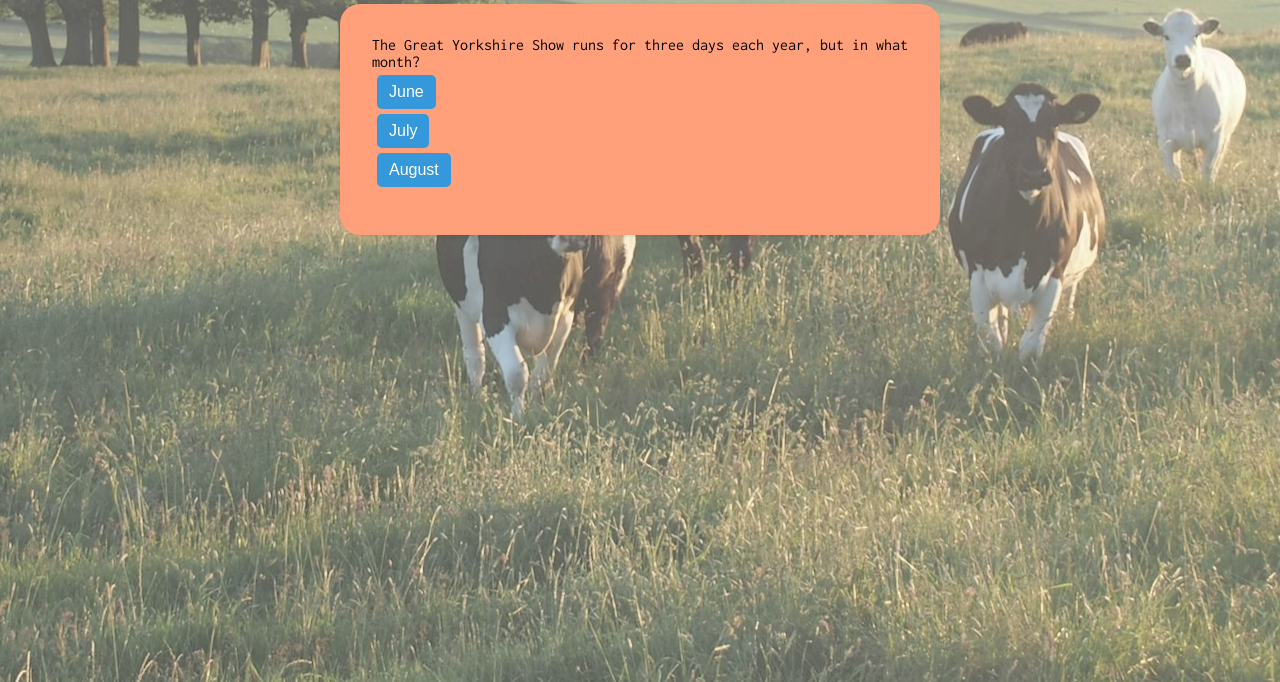
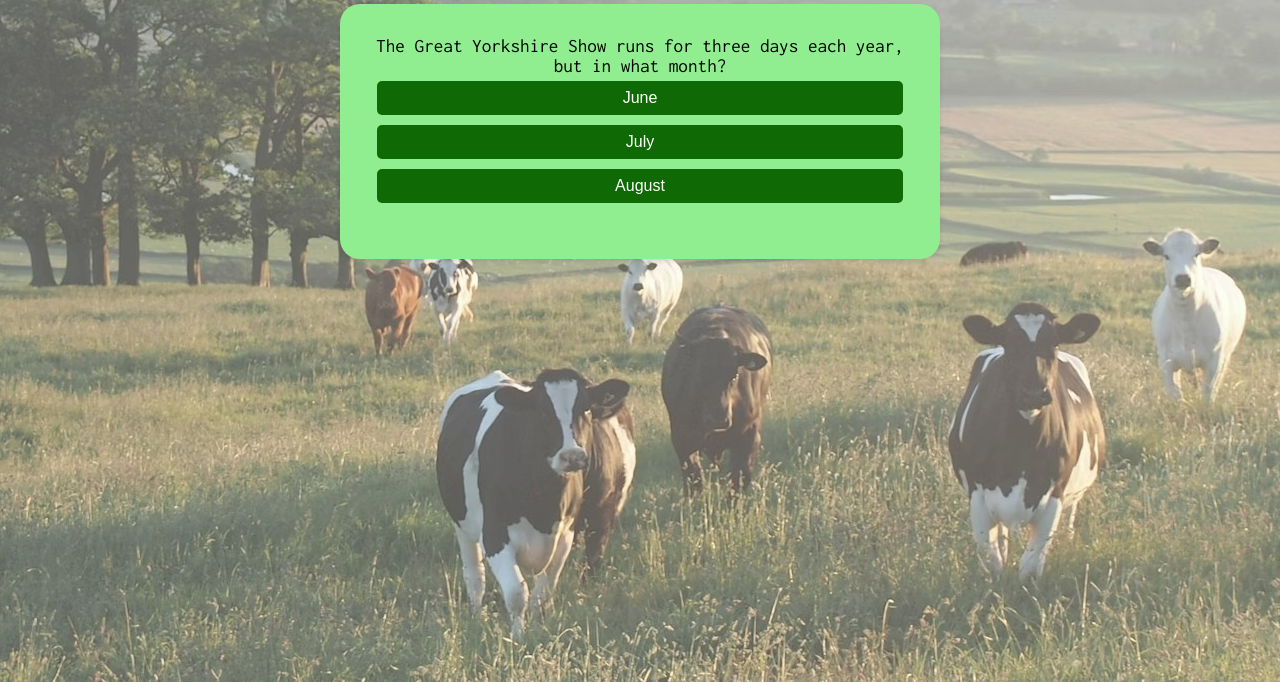
Before and after one commit to MaryYoung123/yorkshire-quiz, a plain HTML site: page index.html in a window 1280 px wide. Shown: the part 118-800 px from the top of the page. Drawn offline with Linux system fonts and the light colour scheme.

Commit message:
add styles to buttons and game area

```diff
--- a/assets/css/style.css
+++ b/assets/css/style.css
@@ -9,10 +9,8 @@ header {
 
 body {
   position: relative;
-  background-image: url("/assets/images/yorkshire-landscape.jpg");
+  background: url("/assets/images/yorkshire-landscape.jpg") center no-repeat fixed;
    background-color: lightgreen;
-  background-position: center;
-  background-repeat: no-repeat;
   font-family: "Inconsolata", serif;
 
 }
@@ -21,19 +19,28 @@ body {
 
 .game-area {
   position: relative;
-  opacity: 100%;
+
   box-sizing: border-box;
   width: 100%;
   max-width: 600px;
   margin: 0 auto;
   padding: 2em;
-  background-color: lightsalmon;
+  background-color: lightgreen;
   border-radius: 20px;
   box-shadow: 0 2px 4px rgba(0, 0, 0, 0.1);
+  text-align: center;
 }
 
-.options {
+#question-text {
+font-size: larger;
+}
+#options {
   display: flex;
+  flex-direction: column;
+}
+
+#feedback {
+  font-size: larger;
 }
 
 .choice {
@@ -41,7 +48,7 @@ body {
   display: block;
   margin: 5px 5px;
   padding: .5em .75em;
-  background-color: #3498db;
+  background-color: #0f6a05;
   color: white;
   border: none;
   border-radius: 5px;
@@ -49,5 +56,5 @@ body {
 }
 
 .choice:hover {
-  background-color: #2980b9;
+  background-color: #0f6a0582;
 }
--- a/index.html
+++ b/index.html
@@ -10,7 +10,7 @@
     <title>Document</title>
 </head>
 
-<body class="hero">
+<body >
 
     <header class="introduction">
         <h1>How well do you know Yorkshire?</h1>
```
